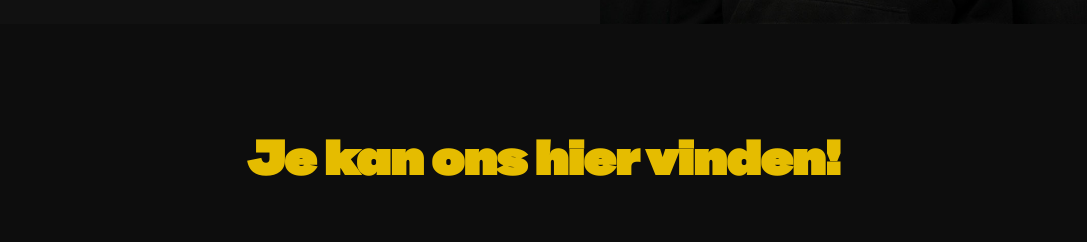
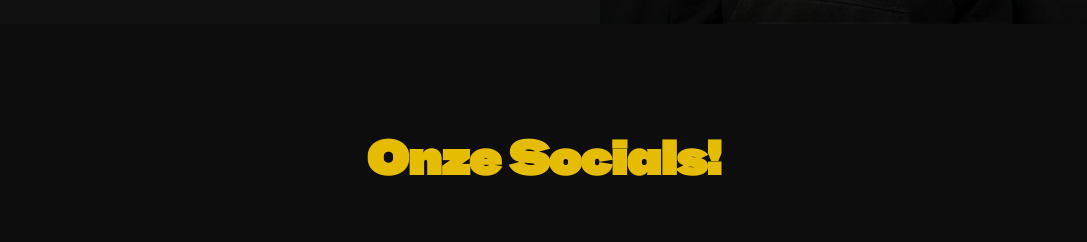
Before and after one commit to dhratakanekinci/51W, a plain HTML site: page index.html in a window 1280 px wide. Shown: the part 1400-1642 px from the top of the page, without its empty margins (96-1183 px from the left). Drawn offline with Linux system fonts and the light colour scheme.

Commit message:
Add files via upload

```diff
--- a/index.html
+++ b/index.html
@@ -67,7 +67,7 @@
 
 
 
-      <h2>Je kan ons hier vinden!</h2>
+      <h2>Onze Socials!</h2>
 
         <div class="logos-section-inline">
         <div class="logos-grid-small">
```
